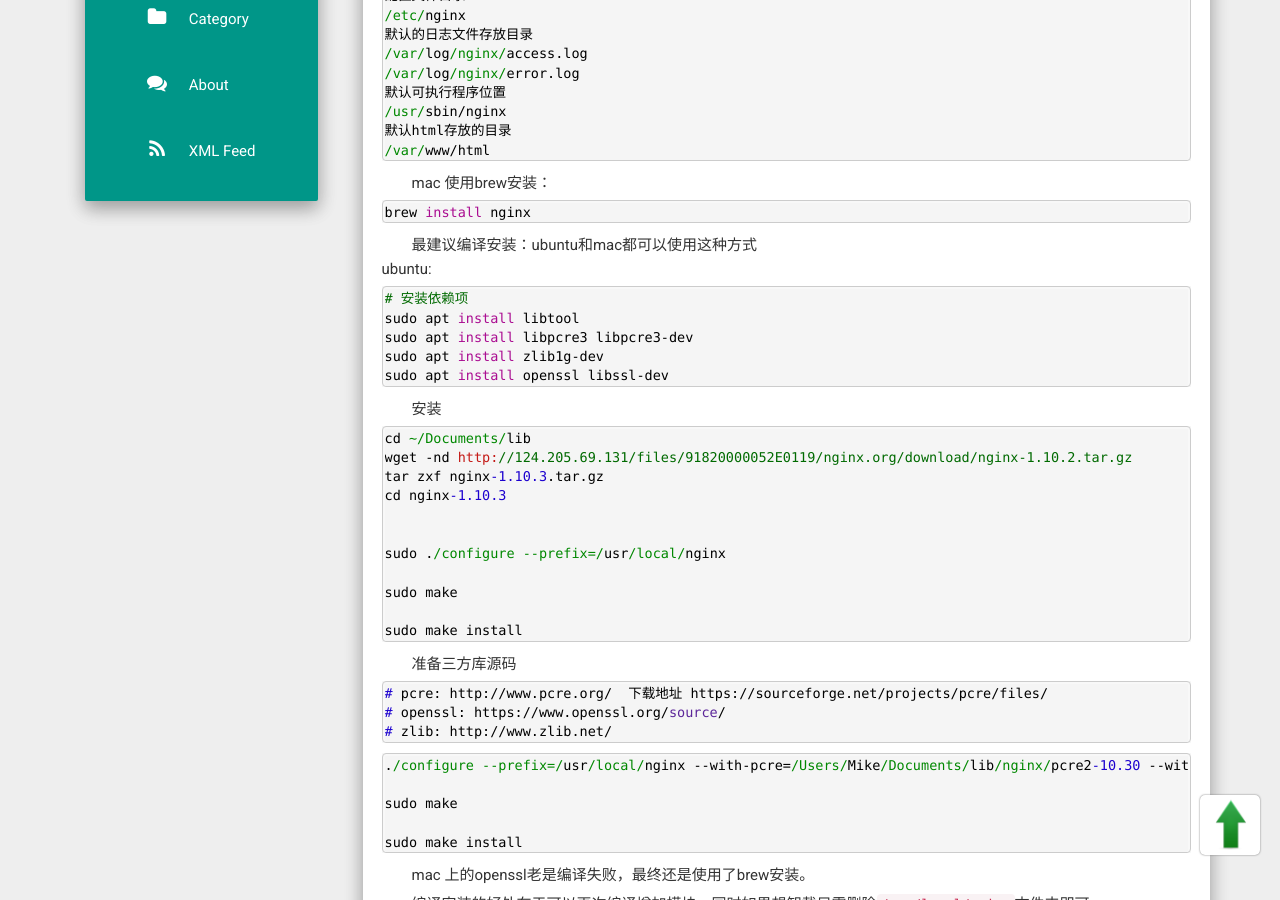
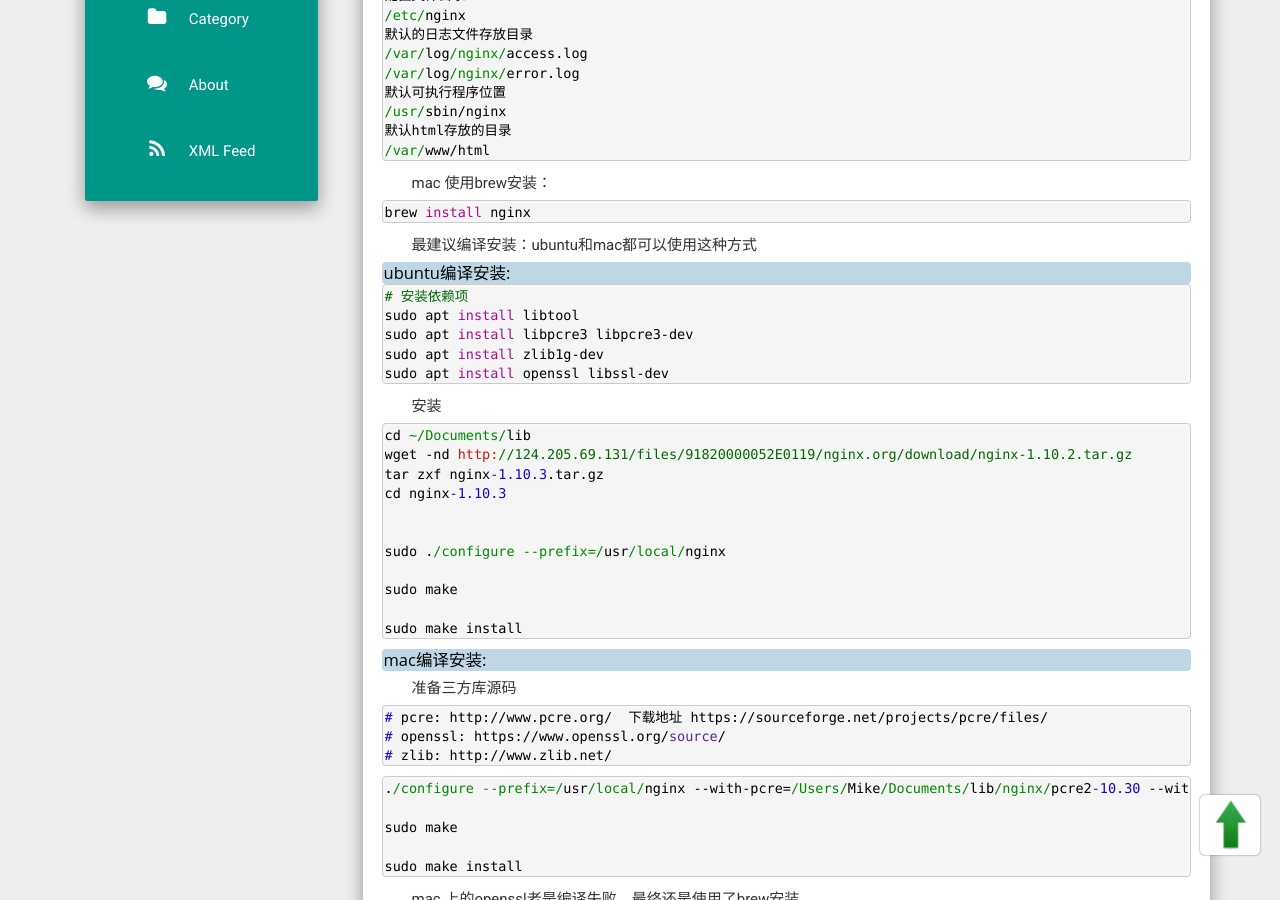
Before and after one commit to iampythoner/iampythoner.github.io, a Jekyll site: the page built from misc/nginx_config.md, in a window 1280 px wide and 900 px high, scrolled down 395 px. Built offline with Jekyll 4.4.1, drawn with Linux system fonts in a browser that asks for light colours; nearby versions of some CDN libraries; comment, search, counter and statistics services are not loaded.

Commit message:
no message

````diff
--- a/misc/nginx_config.md
+++ b/misc/nginx_config.md
@@ -36,7 +36,8 @@ brew install nginx
 ```
 
 最建议编译安装：ubuntu和mac都可以使用这种方式<br>
-ubuntu:
+
+##### ubuntu编译安装:
 
 ```
 # 安装依赖项
@@ -61,6 +62,7 @@ sudo make
 sudo make install
 ```
 
+##### mac编译安装:
 
 准备三方库源码
 
````
